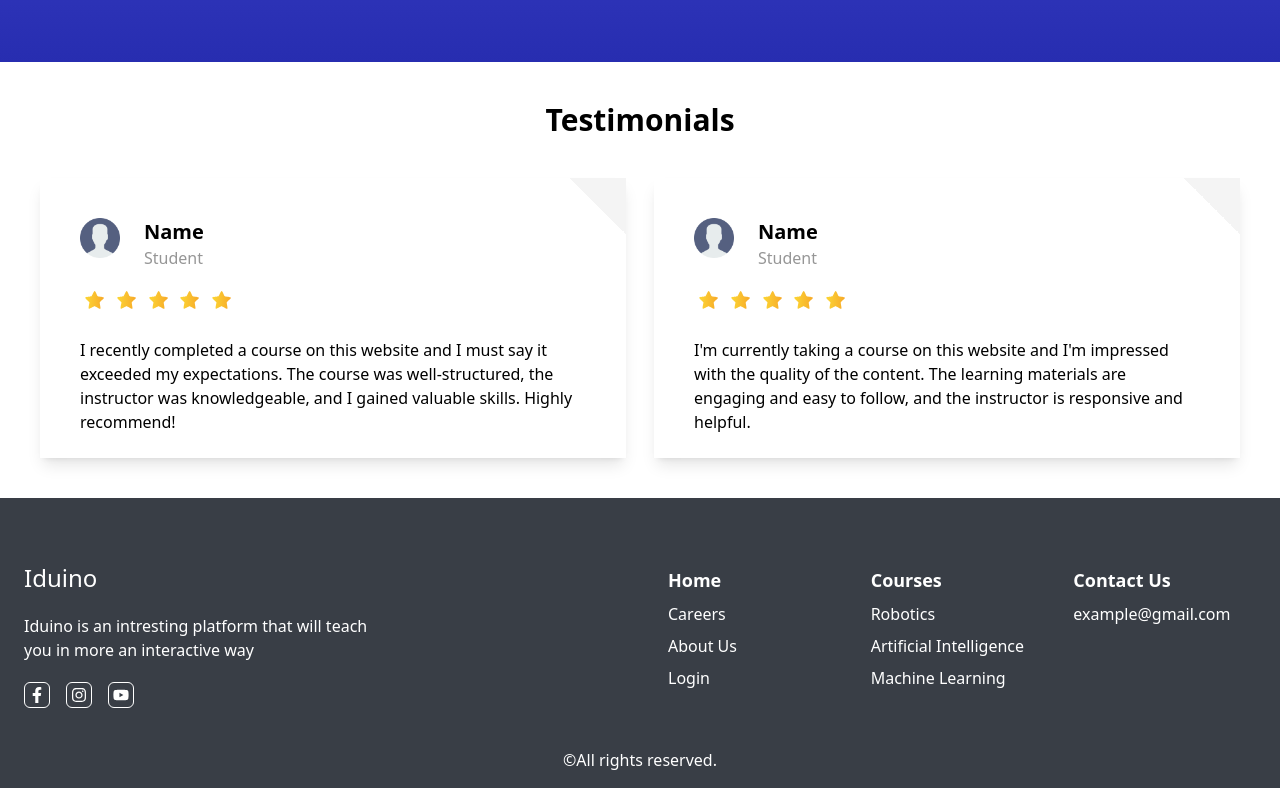
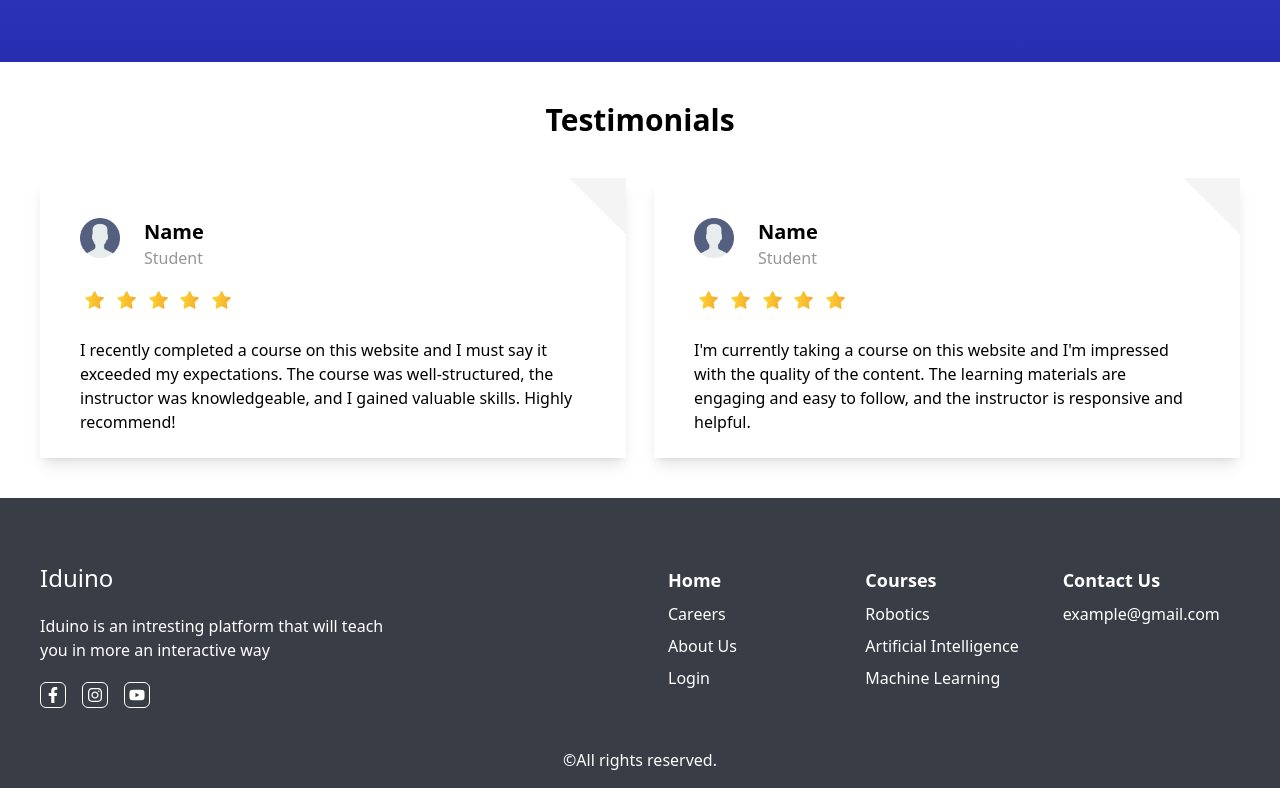
Before and after one commit to nagaphbilla/Iduino-Frontend, a React (Create React App) app: page / in a window 1280 px wide. Shown: the part 1663-2451 px from the top of the page. Built offline with nearby package versions, Linux system fonts and the light colour scheme.

Commit message:
added padding to footer

```diff
--- a/src/components/Footer.jsx
+++ b/src/components/Footer.jsx
@@ -4,7 +4,7 @@ import youtube from "../assets/youtube.svg";
 
 export default function Footer() {
   return (
-    <div style={{ backgroundColor: "#393E46", color: "white", paddingTop : "40px"}}>
+    <div style={{ backgroundColor: "#393E46", color: "white", paddingTop : "40px"}} className="md:px-4 px-2">
       <div className="flex flex-wrap flex-row">
         <div className="flex gap-5 flex-col p-6 justify-between" style={{flex : "1 0 45%"}}>
           <p className="text-2xl ">Iduino</p>
```
